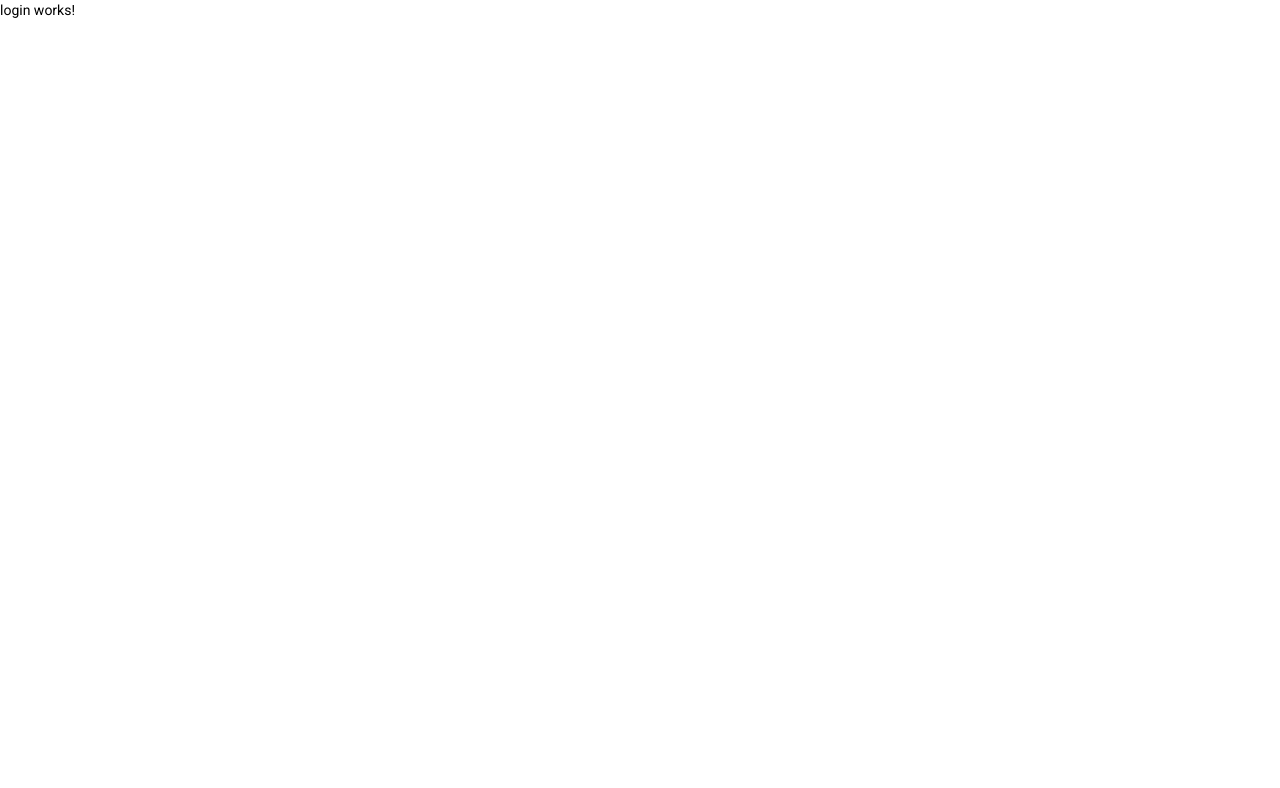
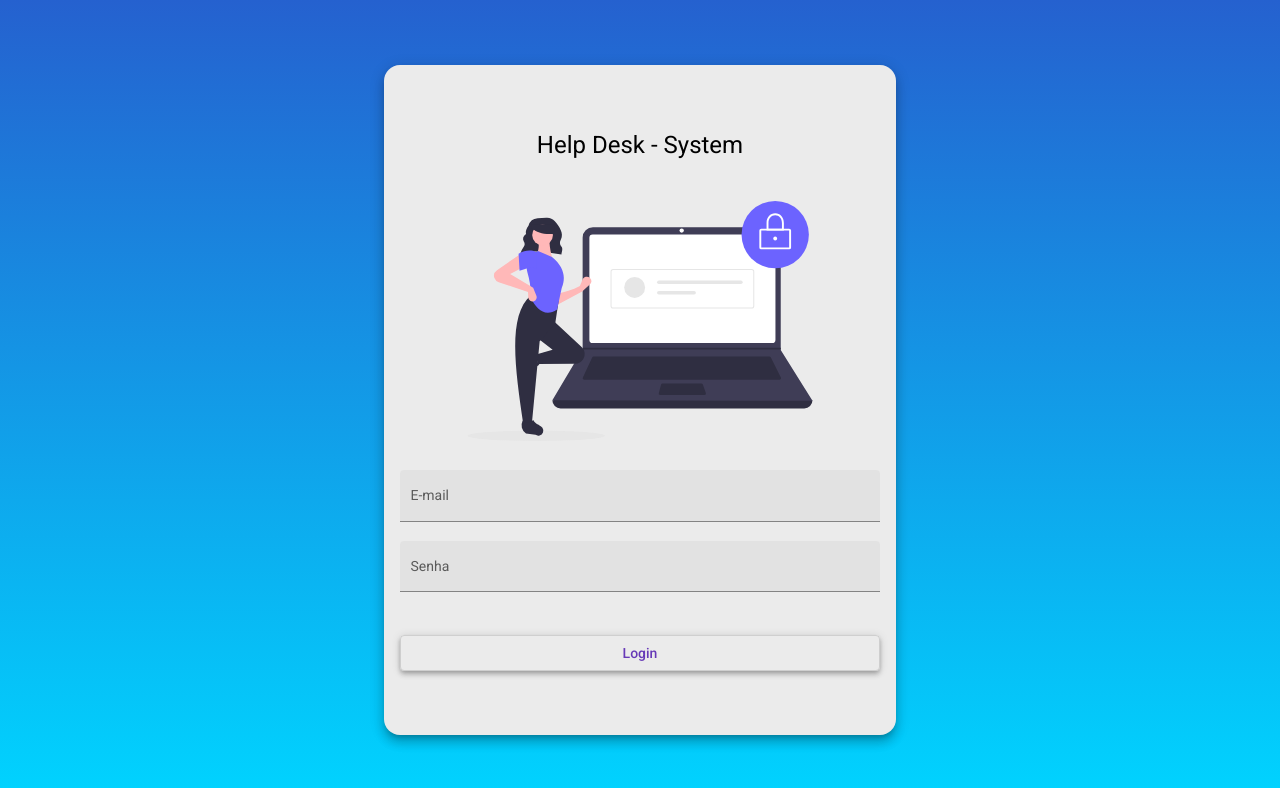
Before and after one commit to ReginaldoCampelo/help-desk-app, an Angular app: page /login in a window 1280 px wide. Shown: the top 788 px of the page. Built offline with nearby package versions, Linux system fonts and the light colour scheme.

Commit message:
improving login template

```diff
--- a/src/app/components/login/login.component.css
+++ b/src/app/components/login/login.component.css
@@ -0,0 +1,34 @@
+.container {
+    height: 100%;
+    background: linear-gradient(180deg, rgba(2,0,36,1) 0%, rgba(37,97,207,1) 0%, rgba(0,212,255,1) 100%);
+    display: flex;
+    align-items: center;
+    justify-content: center;
+}
+
+.form {
+    width: 30rem;
+    margin: auto;
+    background-color: rgb(235, 235, 235);
+    padding: 4rem 1rem;
+    border-radius: 1rem;
+}
+
+h1 {
+    width: 100%;
+    text-align: center;
+}
+
+img {
+    height: 15rem;
+    width: 100%;
+    margin: 1.5rem auto 1.5rem auto;
+}
+
+.full-width {
+    width: 100%;
+}
+
+button {
+    margin-top: 1.5rem;
+}
--- a/src/app/components/login/login.component.html
+++ b/src/app/components/login/login.component.html
@@ -1 +1,23 @@
-<p>login works!</p>
+<div class="container">
+    <form class="form mat-elevation-z8">
+        <h1>Help Desk - System</h1>
+
+        <img src="assets/images/login-image.svg" alt="Help Desk - System">
+
+
+        <mat-form-field class="full-width" appearance="fill">
+            <mat-label>E-mail</mat-label>
+            <input matInput placeholder="Ex. exemplo@mail.com">
+        </mat-form-field>
+
+        <mat-form-field class="full-width" appearance="fill">
+            <mat-label>Senha</mat-label>
+            <input type="password" matInput placeholder="Ex. 1234">
+        </mat-form-field>
+
+        <button class="full-width mat-elevation-z4" mat-stroked-button color="primary">Login</button>
+
+
+    </form>
+
+</div>
```
Also changed, not shown: src/assets/images/login-image.svg (added).
